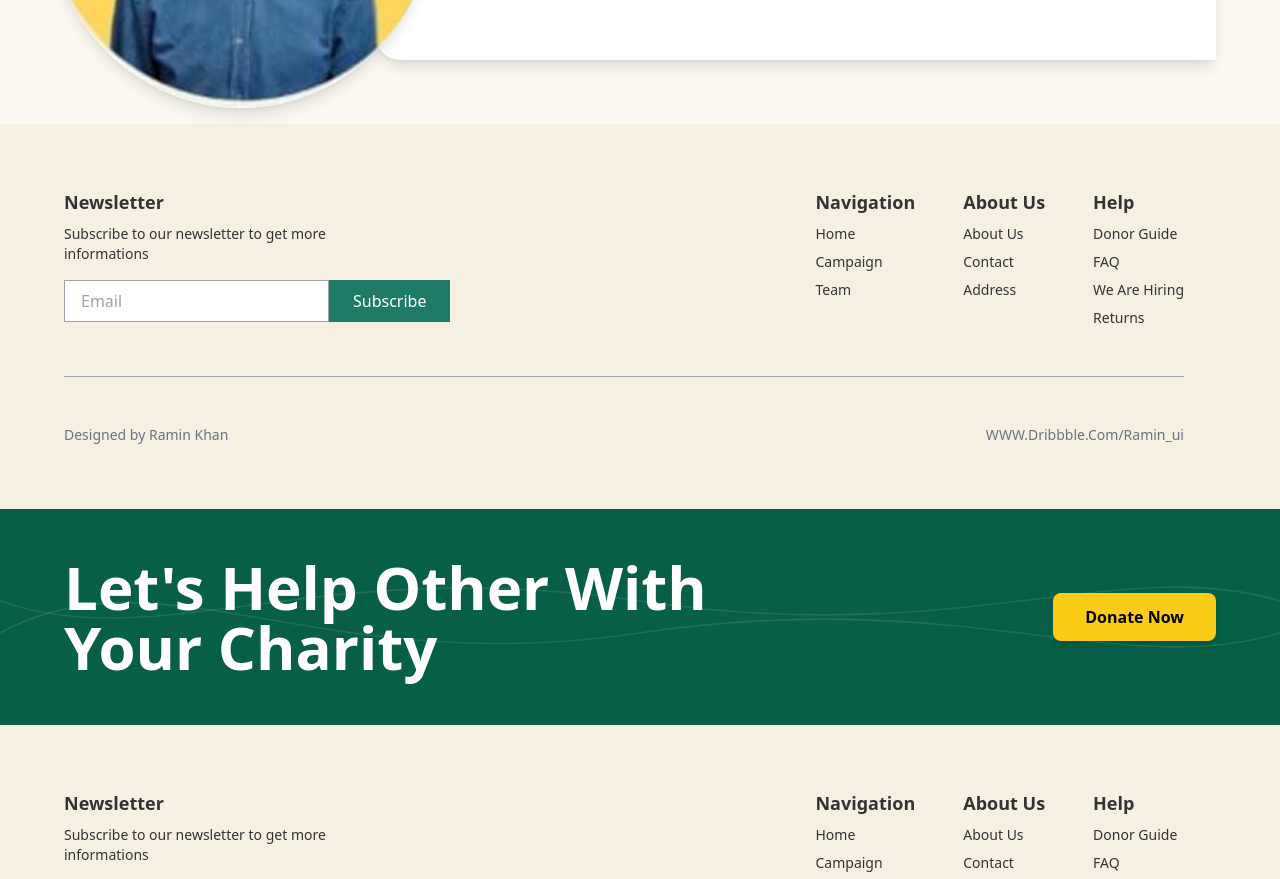
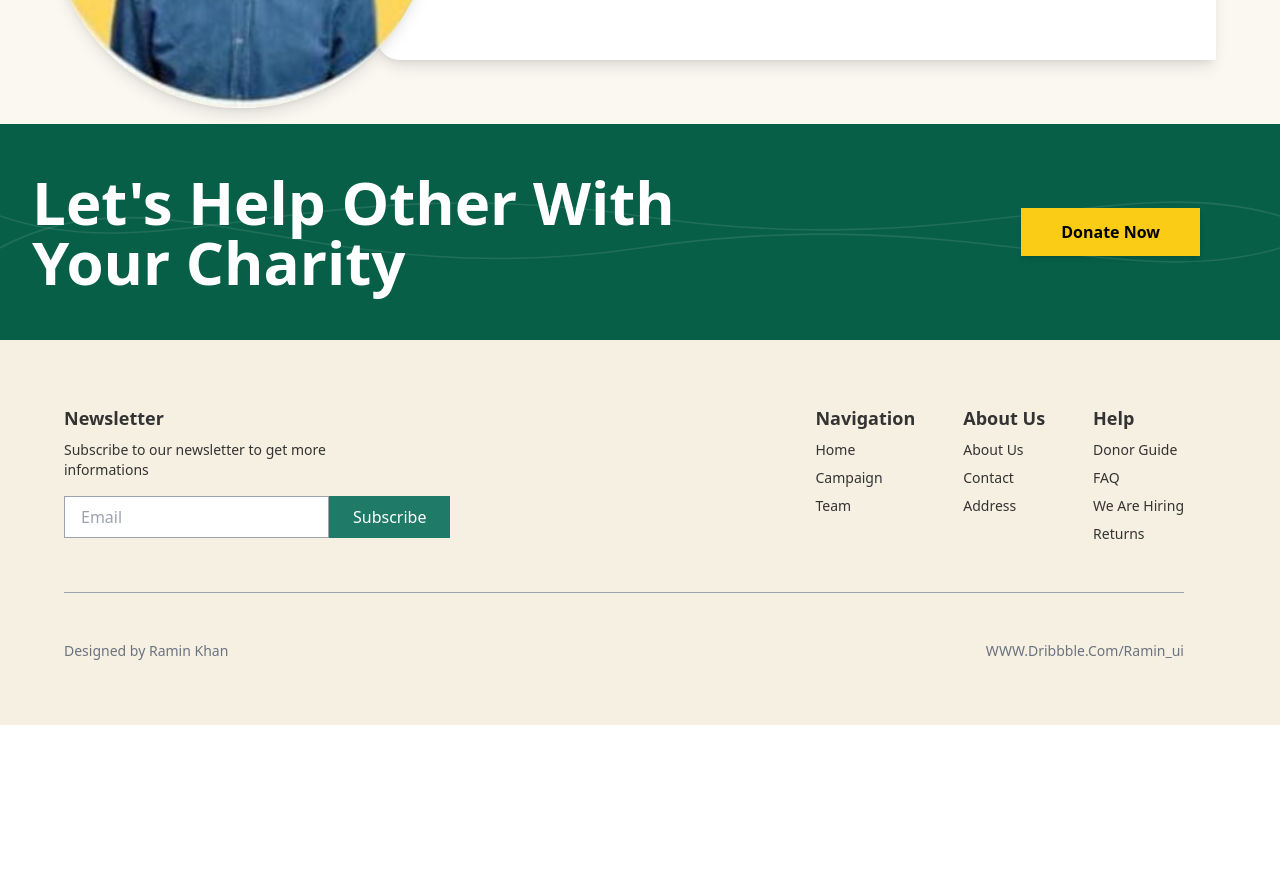
Before and after one commit to fofi09/proyecto-final-fullstack, a React (Vite) app: page / in a window 1280 px wide. Shown: the part 2900-3779 px from the top of the page. After the commit the page ends 3625 px from the top, so only its background shows below. Built offline with nearby package versions, Linux system fonts and the light colour scheme.

Commit message:
feat: seccion 6

```diff
--- a/src/App.jsx
+++ b/src/App.jsx
@@ -19,7 +19,6 @@ function App() {
              <AboutUs />
              <Team />
             <Testimonial />
-                <Footer />
             <CallToAction />
             <Footer />
         </div>
--- a/src/assets/components/CallToAction.jsx
+++ b/src/assets/components/CallToAction.jsx
@@ -13,9 +13,9 @@ const CallToAction = () => {
         backgroundSize: '100% 100%',
       }}
     >
-      <div className="container mx-auto px-4 md:px-16 flex flex-col md:flex-row items-center justify-between z-10 relative">
-        {/* Contenedor del texto */}
-        <div className="flex flex-col mb-8 md:mb-0">
+      <div className="container mx-auto px-4 md:px-16 flex flex-col md:flex-row items-center z-10 relative">
+        {/* Contenedor del texto (NO SE TOCA) */}
+        <div className="flex flex-col mb-8 md:mb-0 md:-ml-8">
           <h2 className="text-3xl md:text-5xl lg:text-6xl font-bold leading-tight">
             Let's Help Other With
           </h2>
@@ -23,13 +23,13 @@ const CallToAction = () => {
             Your Charity
           </h2>
         </div>
+      </div>
 
-        {/* Contenedor del botón */}
-        <div>
-          <button className="bg-yellow-400 text-black font-semibold py-3 px-8 rounded-lg shadow-md hover:bg-yellow-500 transition-colors">
-            Donate Now
-          </button>
-        </div>
+      {/* Botón ABSOLUTO pegado a la derecha */}
+      <div className="absolute top-1/2 right-20 transform -translate-y-1/2">
+        <button className="bg-yellow-400 text-black font-semibold py-3 px-10 rounded-none shadow-md hover:bg-yellow-500 transition-colors">
+          Donate Now
+        </button>
       </div>
     </section>
   );
```
